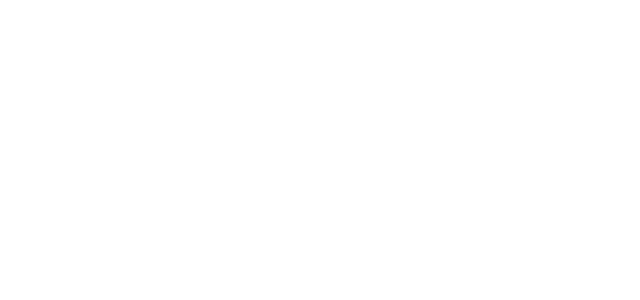
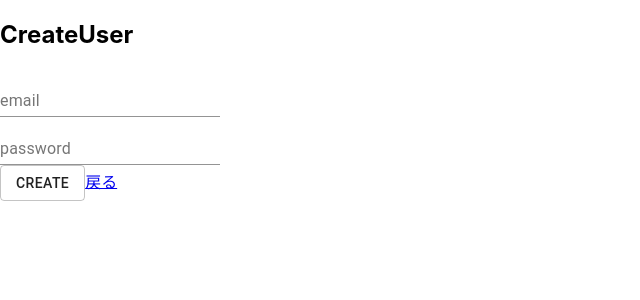
Before and after one commit to yo-yan/deploy_app_yo-yan, a React (Create React App) app: page /createUser in a window 1280 px wide. Shown: the top 300 px of the page, without its empty margins (0-640 px from the left). Built offline with nearby package versions, Linux system fonts and the light colour scheme; no server answers.

Commit message:
課題EXTRA

```diff
--- a/package.json
+++ b/package.json
@@ -3,11 +3,13 @@
   "version": "0.1.0",
   "private": true,
   "dependencies": {
+    "@material-ui/core": "^4.11.0",
     "@testing-library/jest-dom": "^4.2.4",
     "@testing-library/react": "^9.5.0",
     "@testing-library/user-event": "^7.2.1",
     "axios": "^0.20.0",
     "bootstrap": "^4.5.2",
+    "firebase": "^7.21.1",
     "react": "^16.13.1",
     "react-bootstrap": "^1.3.0",
     "react-dom": "^16.13.1",
--- a/src/App.js
+++ b/src/App.js
@@ -1,21 +1,20 @@
 import React from 'react';
-import 'bootstrap/dist/css/bootstrap.min.css';
+import './App.css';
 import { BrowserRouter as Router, Route, Switch } from 'react-router-dom';
-import TopPage from './Component/TopPage';
-import SecoundPage from './Component/SecoundPage';
+import Login from './pages/Login';
+import CreateUser from './pages/CreateUser';
+import Main from './pages/Main';
 
-const App = () => {
-
+function App() {
   return (
-    <div>
-      <Router>
-        <Switch>
-          <Route exact path='/' component={TopPage}></Route>
-          <Route exact path='/secoundpage' component={SecoundPage}></Route>
-        </Switch>
-      </Router>
-    </div >
-  )
+    <Router>
+      <Switch>
+        <Route exact path="/" component={Login} />
+        <Route exact path="/createUser" component={CreateUser} />
+        <Route path="/main" component={Main} />
+      </Switch>
+    </Router>
+  );
 }
 
-export default App
+export default App;
--- a/src/Component/SecoundPage.js
+++ /dev/null
@@ -1,12 +0,0 @@
-import React from 'react'
-import { Link } from 'react-router-dom'
-
-const SecoundPage = () => {
-    return (
-        <div>
-            <Link to='/'>TopPageへ</Link>
-        </div>
-    )
-}
-
-export default SecoundPage
--- a/src/Component/TopPage.js
+++ /dev/null
@@ -1,43 +0,0 @@
-import React, { useState, useEffect } from 'react'
-import Axios from 'axios'
-import { Table } from 'react-bootstrap'
-import 'bootstrap/dist/css/bootstrap.min.css';
-import { Link } from 'react-router-dom'
-
-const TopPage = () => {
-    const [data, setDate] = useState([]);
-    useEffect(() => {
-        Axios.get('https://qiita.com/api/v2/items')
-            .then(res => {
-                setDate(res.data);
-            })
-    }, []);
-
-    return (
-        <div>
-            <Link to='secoundpage'>SecoundPageへ</Link>
-
-            <Table striped bordered hover>
-                <thead>
-                    <tr>
-                        <th>Qiita</th>
-                        <th>タイトル一覧</th>
-                    </tr>
-                </thead>
-                <tbody>
-                    {data.map((element, index) => {
-                        return (
-                            <tr key={index}>
-                                <td>{index + 1}</td>
-                                <td>{element.title}<br></br><a href={element.url}>{element.url}</a></td>
-                            </tr>
-                        )
-                    })
-                    }
-                </tbody>
-            </Table>
-        </div >
-    )
-}
-
-export default TopPage
--- /dev/null
+++ b/src/config/firebase.js
@@ -0,0 +1,21 @@
+import firebase from 'firebase/app';
+import 'firebase/firestore';
+import 'firebase/auth';
+
+
+// Your web app's Firebase configuration
+// For Firebase JS SDK v7.20.0 and later, measurementId is optional
+var firebaseConfig = {
+    apiKey: process.env.REACT_APP_API_KEY,
+    authDomain: process.env.REACT_APP_AUTH_DOMAIN,
+    databaseURL: process.env.REACT_APP_DATABASE_URL,
+    projectId: process.env.REACT_APP_PROJECT_ID,
+    storageBucket: process.env.REACT_APP_STORAGE_BUCKET,
+    messagingSenderId: process.env.REACT_APP_MESSAGING_SENDER_ID,
+    appId: process.env.REACT_APP_APP_ID,
+    measurementId: process.env.REACT_APP_APP_ID
+};
+// Initialize Firebase
+firebase.initializeApp(firebaseConfig);
+
+export default firebase;
--- /dev/null
+++ b/src/pages/CreateUser.js
@@ -0,0 +1,38 @@
+import React, { useState } from 'react';
+import { Link } from 'react-router-dom';
+import Button from '@material-ui/core/Button';
+import TextField from '@material-ui/core/TextField';
+import firebase from '../config/firebase';
+
+const CreateUser = () => {
+    const [email, setEmail] = useState('')
+    const [password, setPassword] = useState('')
+    const [error, setError] = useState('')
+
+    const handleClick = () => {
+        firebase.auth().createUserWithEmailAndPassword(email, password)
+            .then(() => {
+                console.log('succes createUser')
+            })
+            .catch(function (error) {
+                // Handle Errors here.
+                var errorCode = error.code;
+                var errorMessage = error.message;
+                // ...
+            });
+    }
+
+    return (
+        <div>
+            <h2>CreateUser</h2>
+            <TextField id="email" label="email" value={email} onChange={e => setEmail(e.target.value)} /><br />
+            <TextField id="password" label="password" value={password} onChange={e => setPassword(e.target.value)} /><br />
+            {error.code}
+            <Button variant="outlined" onClick={handleClick} onChange={e => setError(e.target.value)}>Create</Button>
+            {error.message}
+            <Link to='/' >戻る</Link>
+        </div>
+    );
+};
+
+export default CreateUser;
--- /dev/null
+++ b/src/pages/Login.js
@@ -0,0 +1,26 @@
+import React, { useState } from 'react'
+import { useHistory, Link } from 'react-router-dom'
+import TextField from '@material-ui/core/TextField';
+import Button from '@material-ui/core/Button';
+
+
+const Login = () => {
+    const [email, setEmail] = useState('')
+    const [password, setPassword] = useState('')
+
+    const history = useHistory();
+    const handleClick = () => {
+        history.push('/main')
+    }
+
+    return (
+        <div>
+            <TextField id="email" label="email" value={email} onChange={e => setEmail(e.target.value)} /><br />
+            <TextField id="password" label="password" value={password} onChange={e => setPassword(e.target.value)} /><br />
+            <Button variant="outlined" onClick={handleClick}>Login</Button><br />
+            <Link to='/createUser' >アカウント作成</Link>
+        </div>
+    )
+}
+
+export default Login
--- /dev/null
+++ b/src/pages/Main.js
@@ -0,0 +1,39 @@
+import React, { useState } from 'react';
+import { useHistory } from 'react-router-dom';
+import TextField from '@material-ui/core/TextField';
+import Button from '@material-ui/core/Button';
+import firebase from '../config/firebase';
+
+const Main = () => {
+
+    const [email, setEmail] = useState('')
+    const [password, setPassword] = useState('')
+    const [error, setError] = useState('')
+
+    const history = useHistory();
+
+    const clickButton = () => {
+        firebase.auth().signInWithEmailAndPassword(email, password)
+            .then(() => {
+                console.log('succes signinUser')
+            }).catch(function (error) {
+                // Handle Errors here.
+                var errorCode = error.code;
+                var errorMessage = error.message;
+                // ...
+
+            });
+        history.push('/login')
+    }
+    return (
+        <div>
+            <TextField id="email" label="email" value={email} onChange={e => setEmail(e.target.value)} /><br />
+            <TextField id="password" label="password" value={password} onChange={e => setPassword(e.target.value)} /><br />
+            {error.code}
+            <Button variant="outlined" onClick={clickButton} onChange={e => setError(e.target.value)}>Login</Button><br />
+            {error.message}
+        </div>
+    )
+}
+
+export default Main
```
Also changed, not shown: 1 other file (tests, documents, lock files or other folders).
